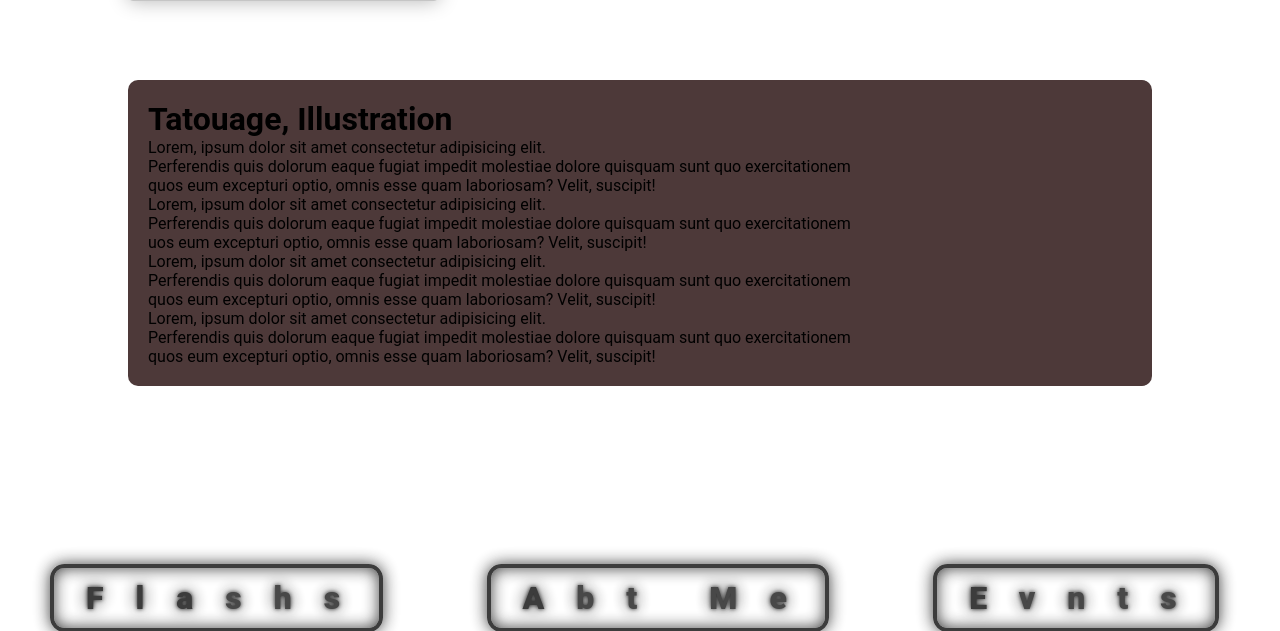
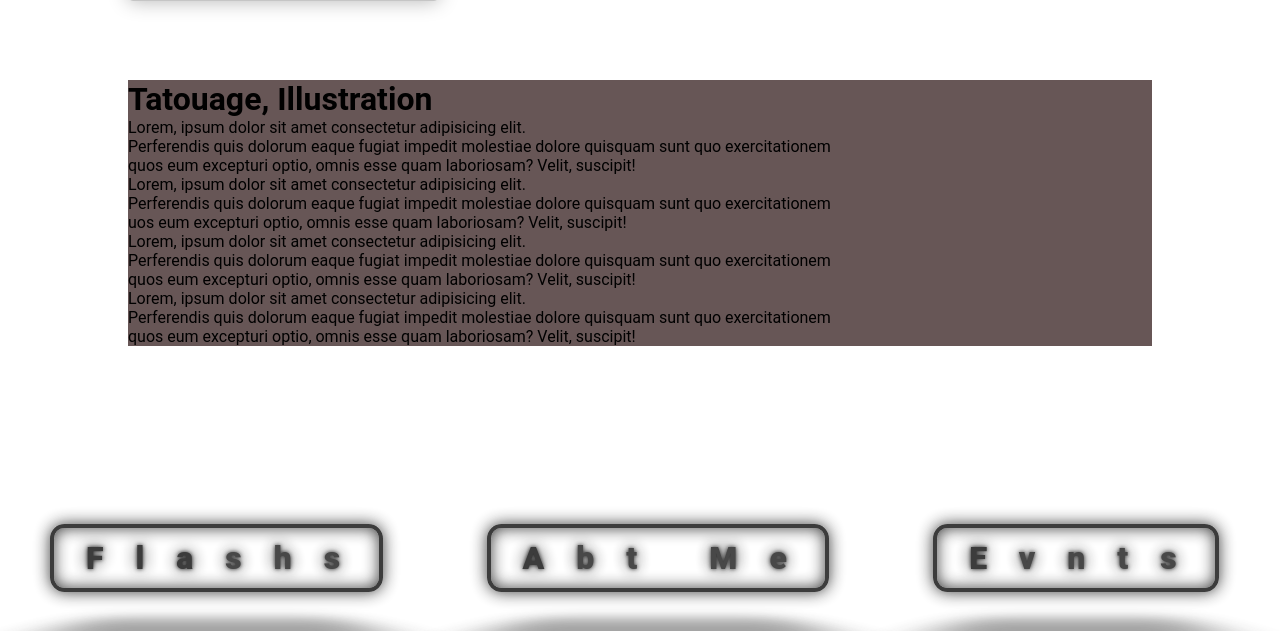
Before and after one commit to ASyhnes/tattoo, a PHP site: page /dex.html in a window 1280 px wide; the page is wider, and only the part inside the window is pictured. Shown: the part 1809-2440 px from the top of that part. Run offline with PHP 8.4, Linux system fonts and the light colour scheme.

Commit message:
testsuite

```diff
--- a/general.css
+++ b/general.css
@@ -35,9 +35,8 @@ body {
 
 .event {
     margin: 10%;
-    padding: 20px;
-    border-radius: 10px;
-    background-color: rgba(51, 28, 28, 0.87);
+    padding: none;
+    background-color: rgba(51, 28, 28, 0.74);
     backdrop-filter: blur(1px);
     width: 100%;
 }
```
